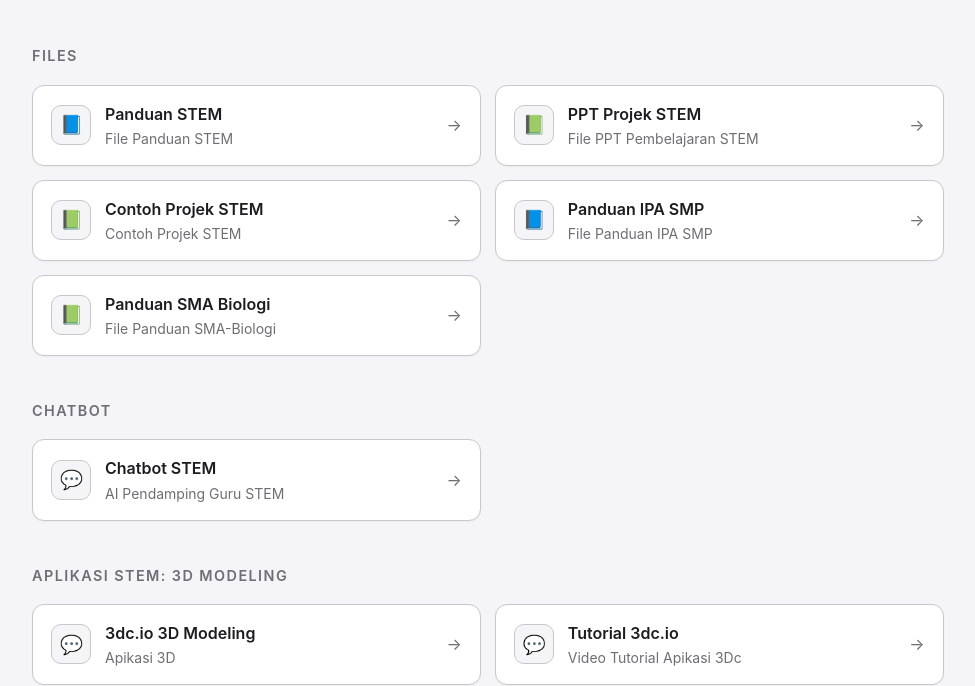
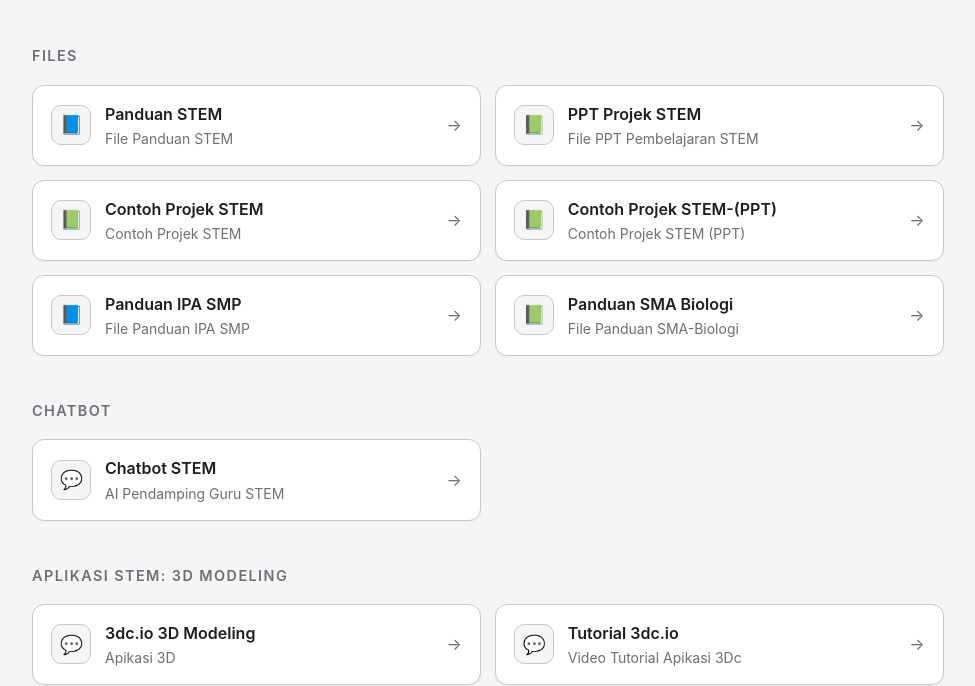
Before and after one commit to labsdigital/stem, a plain HTML site: page index.html in a window 1280 px wide. Shown: the part 154-840 px from the top of the page, without its empty margins (152-1127 px from the left). Drawn offline with Linux system fonts and the light colour scheme.

Commit message:
Update index.html

```diff
--- a/index.html
+++ b/index.html
@@ -205,6 +205,15 @@
           <span class="item-arrow">→</span>
         </a>
 
+
+                <a href="https://drive.google.com/file/d/10AXlbzAeoXHeLQRG5AApjhxpsZs5i6hp/view?usp=drive_link" target="_blank" rel="noopener noreferrer" class="item">
+          <div class="item-icon">📗</div>
+          <div class="item-content">
+            <div class="item-title">Contoh Projek STEM-(PPT)</div>
+            <div class="item-subtitle">Contoh Projek STEM (PPT)</div>
+          </div>
+          <span class="item-arrow">→</span>
+        </a>
 
 
         <a href="https://kurikulum.kemendikdasmen.go.id/file/panduan/dokumen/8.%20Final%20Panduan%20Mata%20Pelajaran%20IPA_16_sep_2025_revisi%203.pdf" target="_blank" rel="noopener noreferrer" class="item">
```
